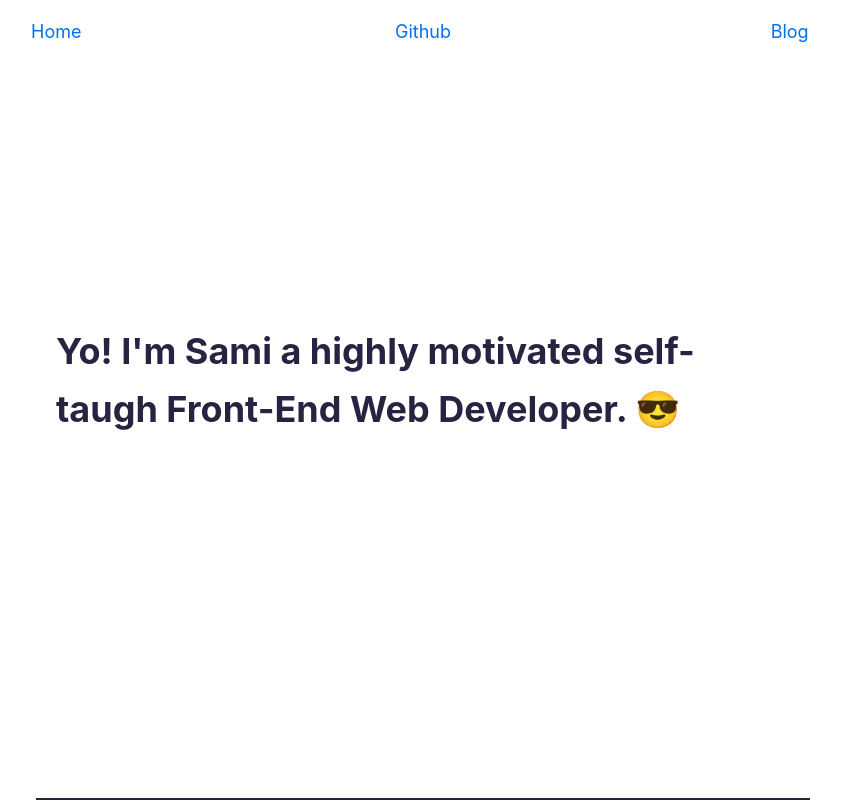
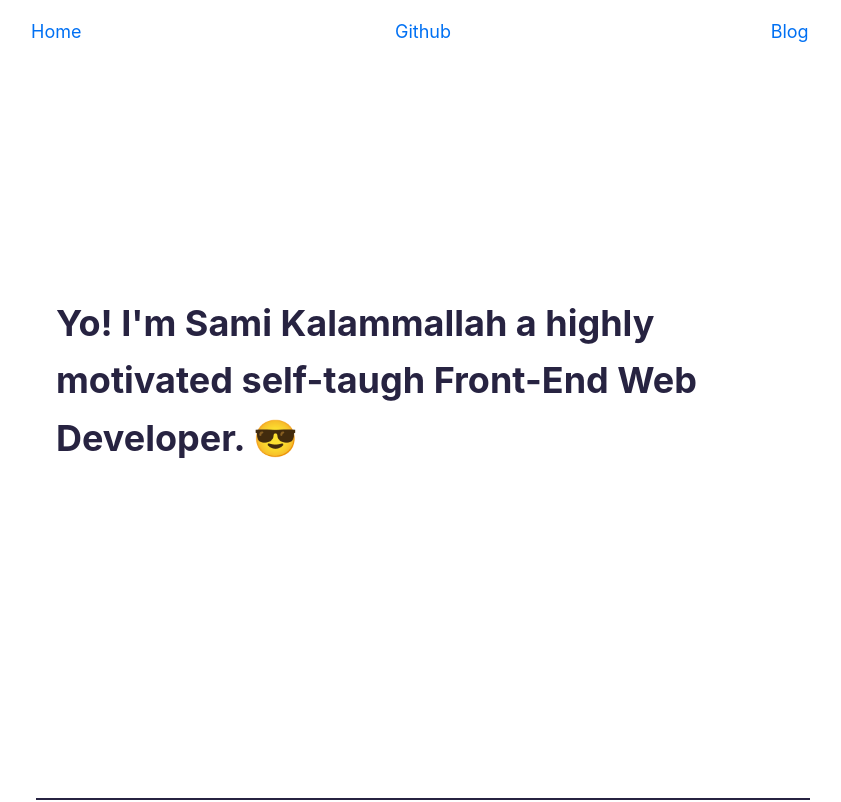
Before and after one commit to SamX23/my-blog, a Next.js app: page / in a window 1280 px wide. Shown: the top 802 px of the page, without its empty margins (217-1058 px from the left). Built offline with nearby package versions, Linux system fonts and the light colour scheme.

Commit message:
using name properties

```diff
--- a/src/components/hero.tsx
+++ b/src/components/hero.tsx
@@ -10,7 +10,7 @@ export default function Hero({ home, name }: { home?: boolean; name: string }) {
         <div className={hero.hero}>
           <div className={hero.hero__container}>
             <h1>
-              Yo! I&apos;m Sami a highly motivated self-taugh Front-End Web
+              Yo! I&apos;m {name} a highly motivated self-taugh Front-End Web
               Developer. 😎
             </h1>
           </div>
```
